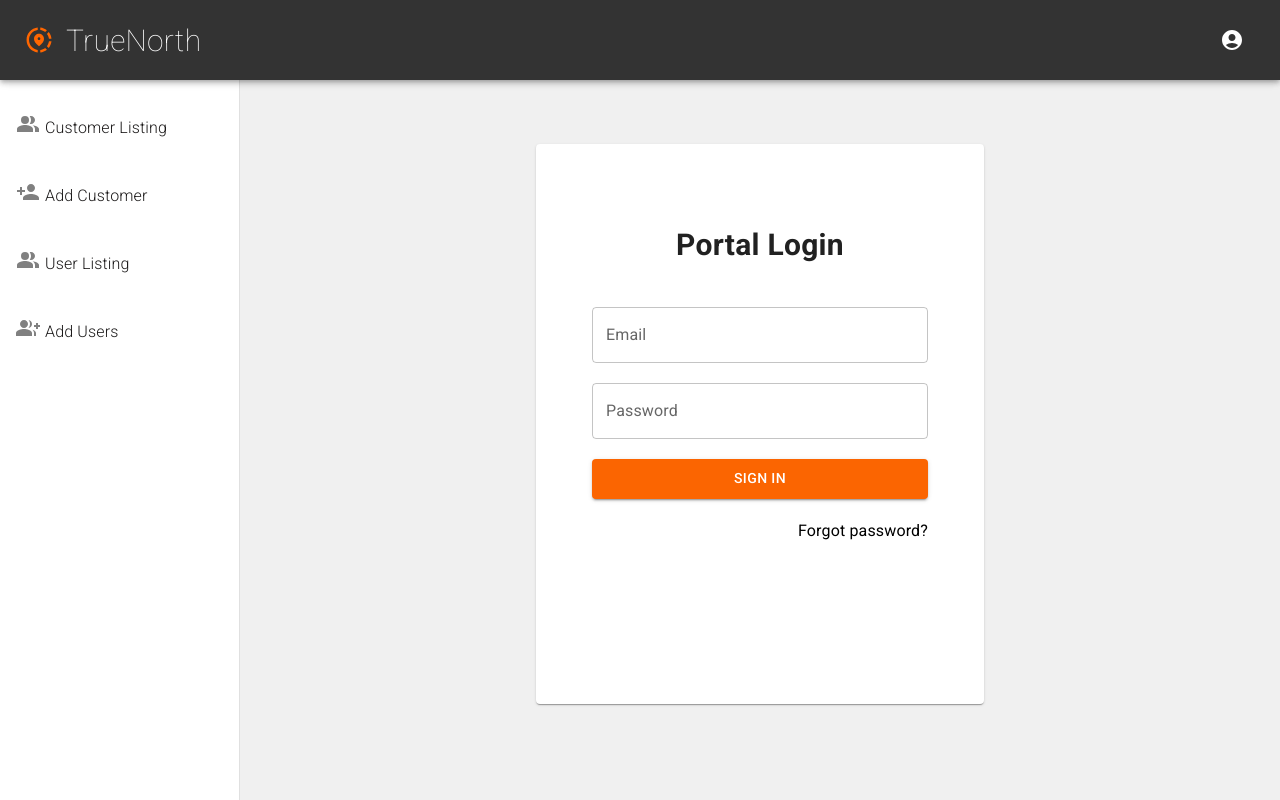
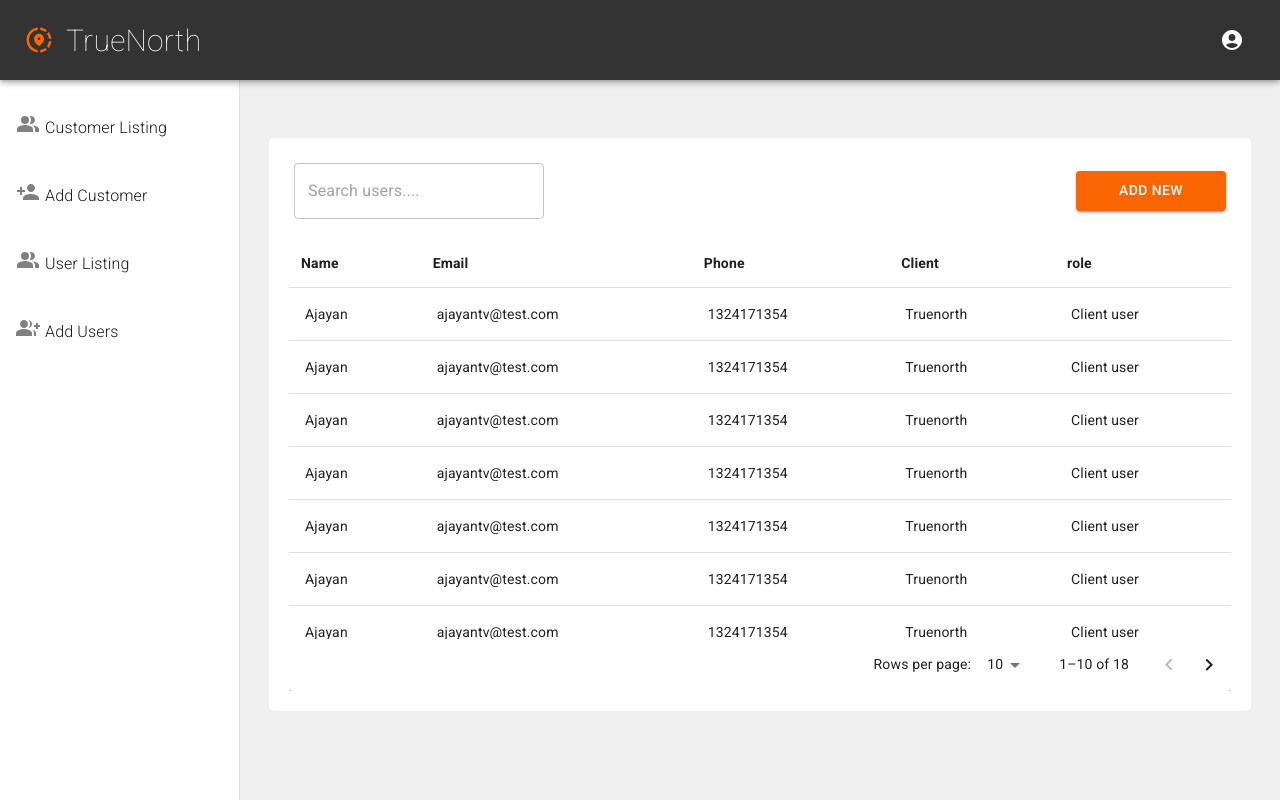
Before and after one commit to ajayaninapp/Mockup-truenorth, a React (Create React App) app: page / in a window 1280 px wide. Built offline with nearby package versions, Linux system fonts and the light colour scheme.

Commit message:
home route setting

```diff
--- a/src/views/Router/RouterContainer.js
+++ b/src/views/Router/RouterContainer.js
@@ -21,7 +21,7 @@ const RouterContainer = () => {
             path="/"
             element={
               <MainLayout>
-                <SigninCard />
+                <TableView />
               </MainLayout>
             }
           />
```
